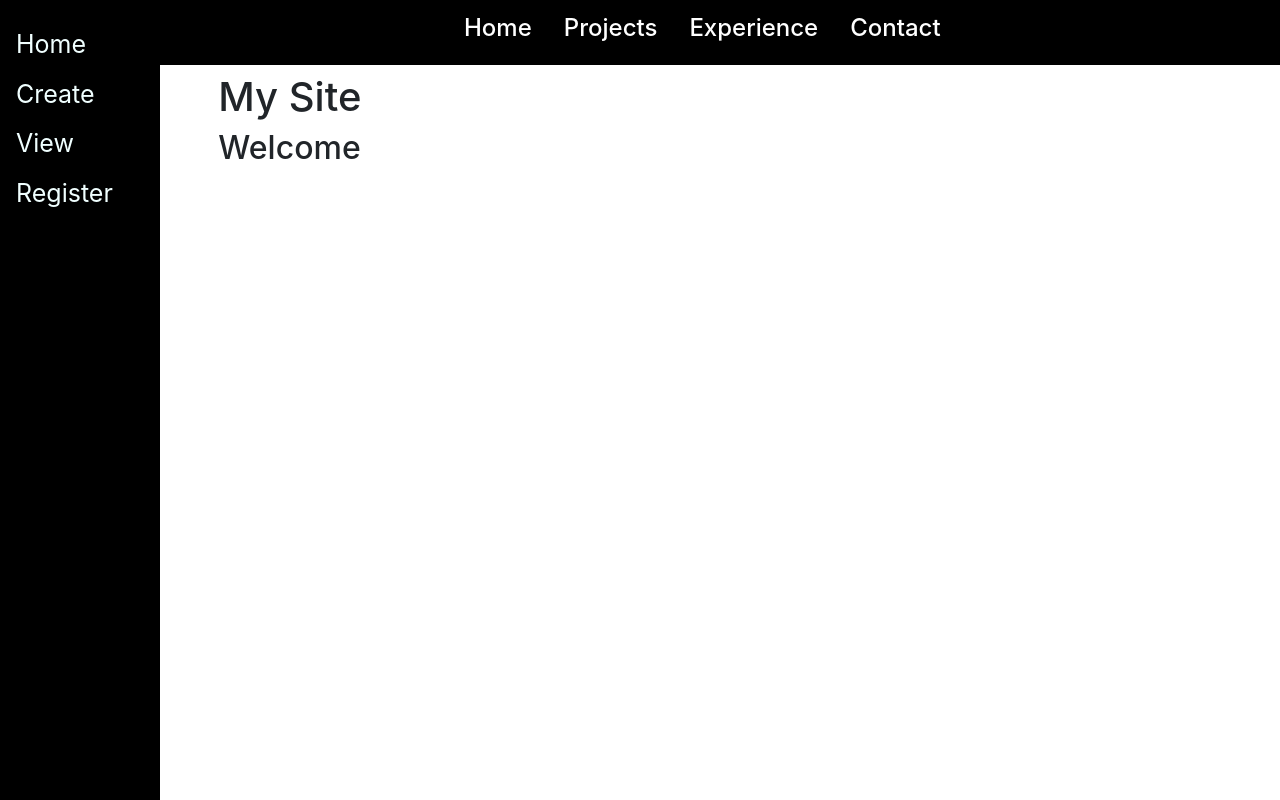
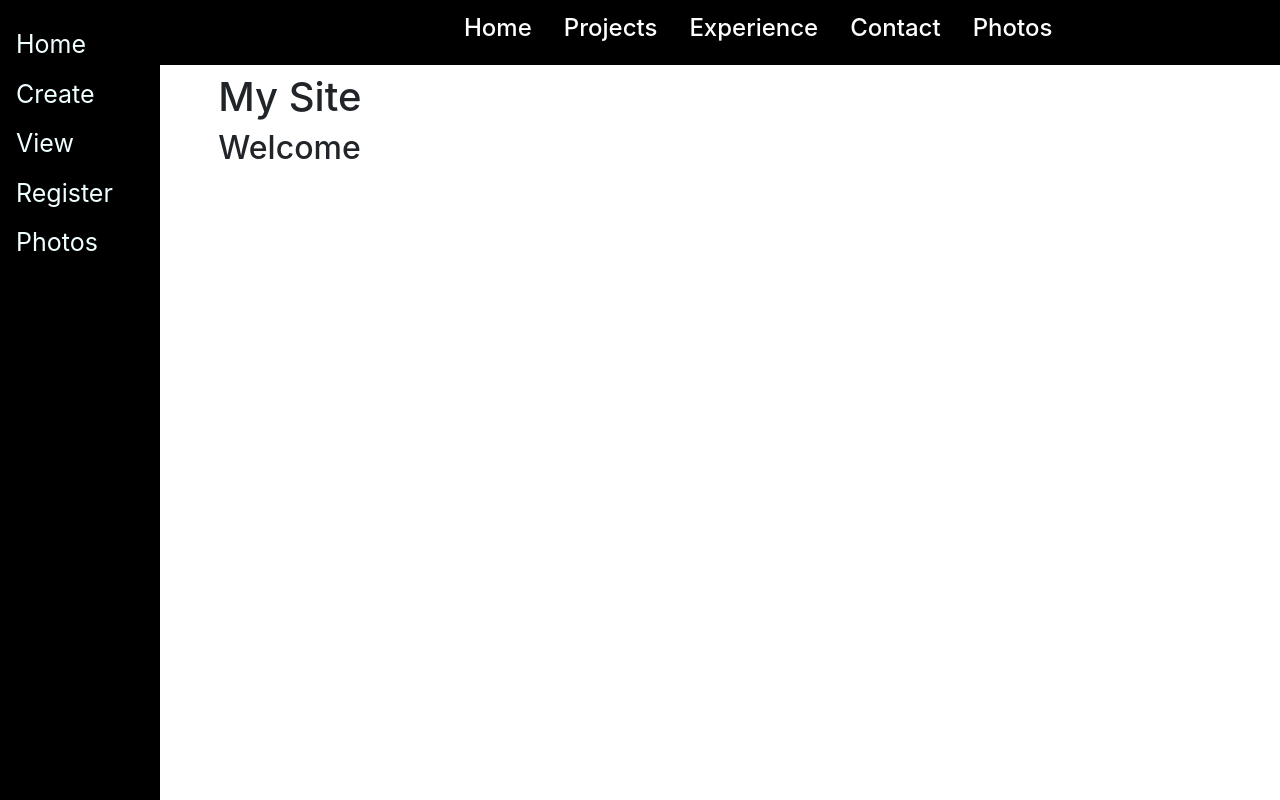
Before and after one commit to Son-Guko/MySite, a Django app: page / in a window 1280 px wide. Run offline with Django 5.2, Linux system fonts and the light colour scheme.

Commit message:
update commit

```diff
--- a/templates/base.html
+++ b/templates/base.html
@@ -39,6 +39,7 @@
     <h4 style="display: block; color: white; padding: 14px 16px; text-align: center; float: left; text-decoration: none;">Projects</h4>
     <h4 style="display: block; color: white; padding: 14px 16px; text-align: center; float: left; text-decoration: none;">Experience</h4>
     <h4 style="display: block; color: white; padding: 14px 16px; text-align: center; float: left; text-decoration: none;">Contact</h4>
+    <h4 style="display: block; color: white; padding: 14px 16px; text-align: center; float: left; text-decoration: none;">Photos</h4>
 </div>
 
 <div class="sidenav">
@@ -46,6 +47,7 @@
     <a href="/create">Create</a>
     <a href="/2">View</a>
     <a href="/register/">Register</a>
+    <a href="/upload/">Photos</a>
 
 </div>
 <div class="main">
--- a/templates/upload.html
+++ b/templates/upload.html
@@ -6,7 +6,8 @@
     <body>
         <h1>Upload File</h1>
         <form method="post" enctype="multipart/form-data">
-            {% csrf_token %} {{ form.as_p }}
+            {% csrf_token %}
+            {{ form.as_p }}
             <button type="submit">Upload</button>
         </form>
     </body>
```
